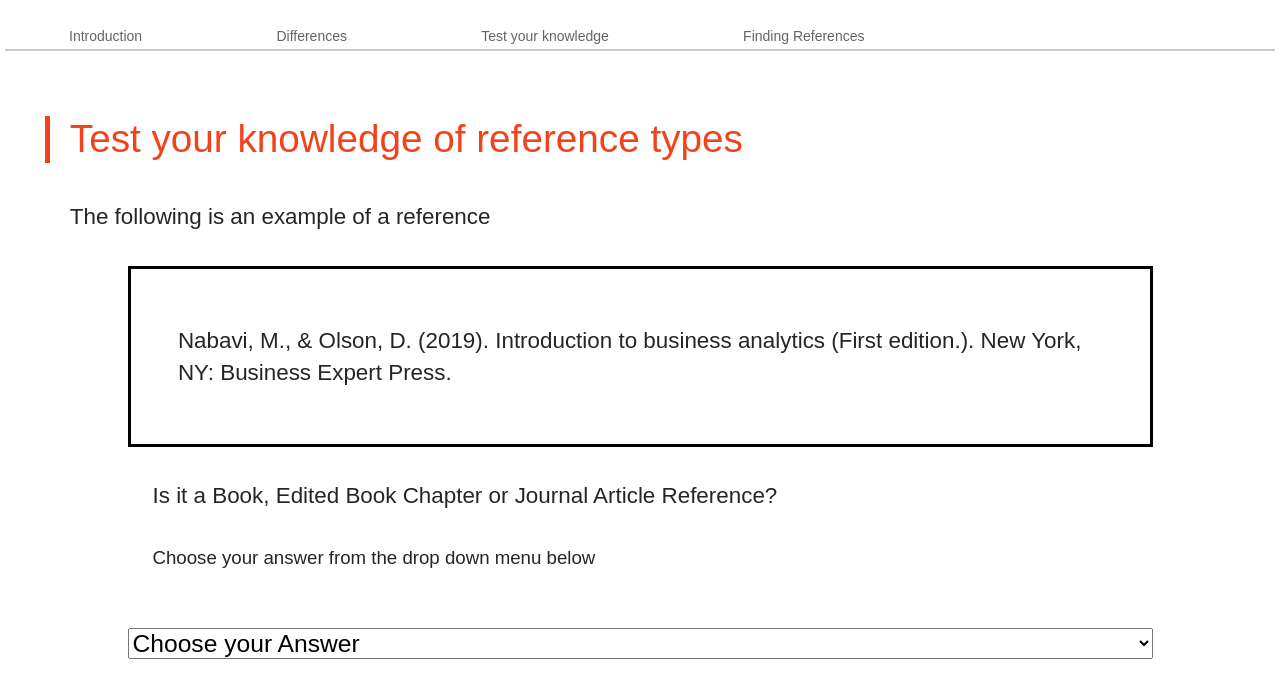
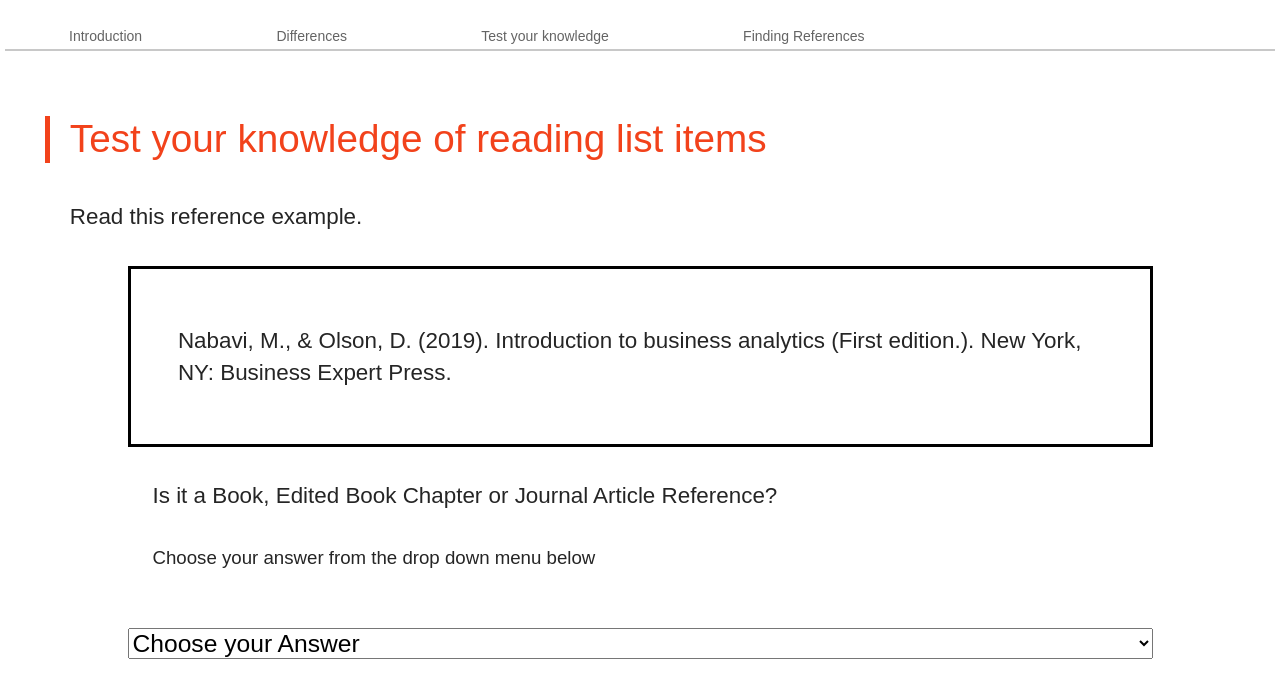
Before and after one commit to snatour/snatour.github.io, a plain HTML site: page index.html in a window 1280 px wide. Both pictures are taken after a click on the link "Test your knowledge". Drawn offline with nearby package versions, Linux system fonts and the light colour scheme; some packages are replaced by stand-ins of ours; a script that the page names is missing.

Commit message:
Update index.html

```diff
--- a/index.html
+++ b/index.html
@@ -92,8 +92,8 @@
 
 
 
-        <h2>Test your knowledge of reference types</h2>
-        <p>The following is an example of a reference</p>
+        <h2>Test your knowledge of reading list items</h2>
+        <p>Read this reference example.</p>
         <figure class="image-container">
           <div style="border:3px; border-style:solid; border-color:black; padding: 1em;">
             <p> Nabavi, M., & Olson, D. (2019). Introduction to business analytics (First edition.). New York, NY: Business Expert Press.</p>
```
